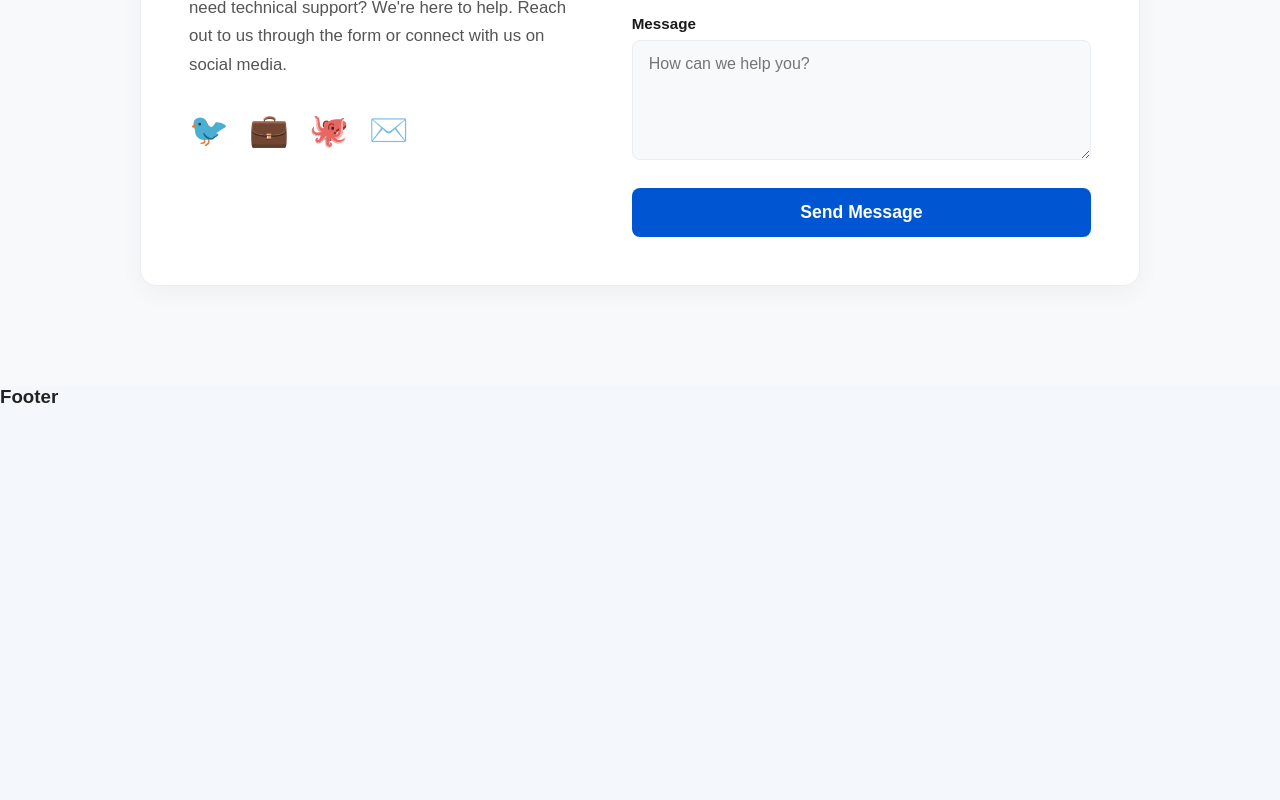
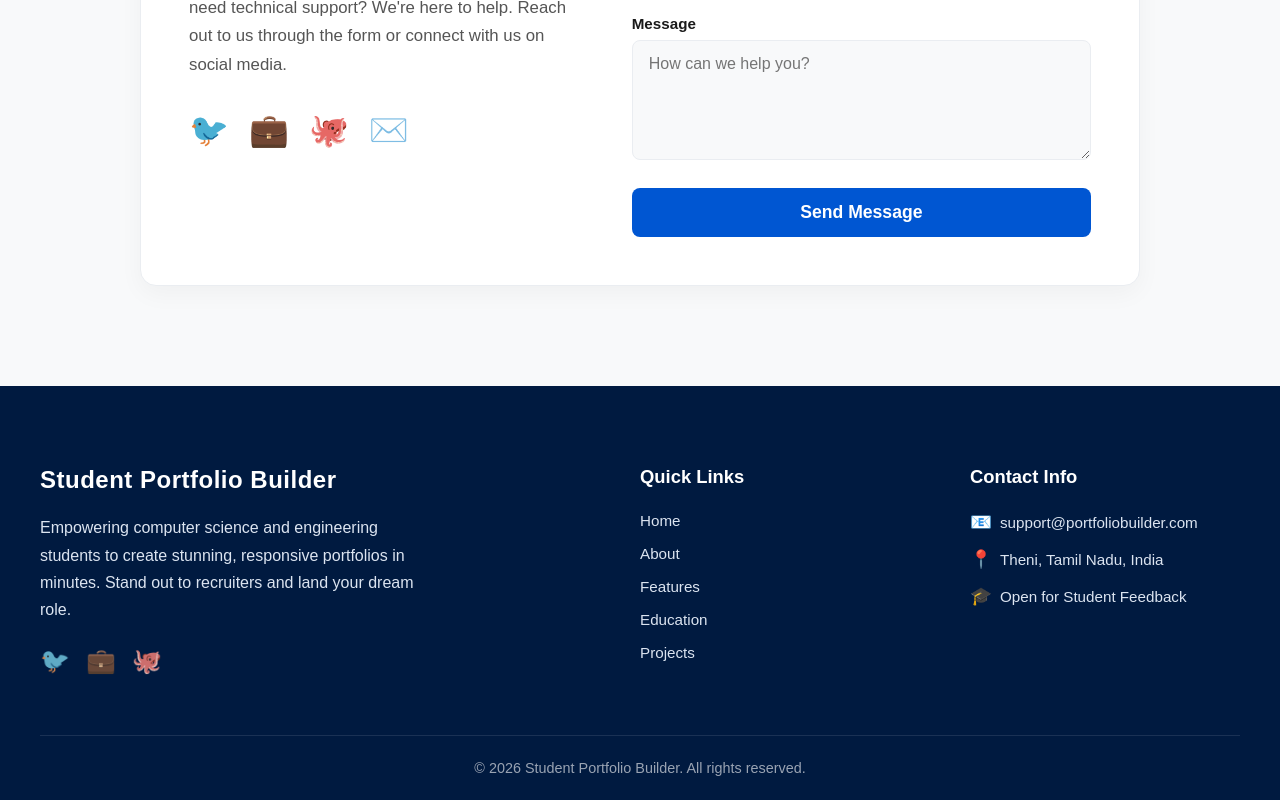
Before and after one commit to Akashv-deve/Student-Portfolio-Builder, a React (Vite) app: page / in a window 1280 px wide. Shown: the part 4869-5669 px from the top of the page. Before the commit the page ends 5297 px from the top, so only its background shows below. Built offline with nearby package versions, Linux system fonts and the light colour scheme.

Commit message:
Added Footer section

```diff
--- /dev/null
+++ b/src/components/Footer.css
@@ -0,0 +1,145 @@
+/* --- Global Footer Variables --- */
+:root {
+  --footer-bg: #001a40; /* Deep professional blue */
+  --footer-text: #dbe4f0; /* Soft off-white for readability */
+  --footer-heading: #ffffff;
+  --footer-accent: #4da3ff; /* Bright blue for hover states */
+  --footer-divider: rgba(255, 255, 255, 0.1);
+}
+
+/* --- Base Footer Styles --- */
+.footer-section {
+  background-color: var(--footer-bg);
+  color: var(--footer-text);
+  padding: 80px 24px 24px 24px;
+  display: flex;
+  justify-content: center;
+}
+
+.footer-container {
+  max-width: 1200px;
+  width: 100%;
+  display: flex;
+  flex-direction: column;
+}
+
+/* --- Top Section Layout --- */
+.footer-top {
+  display: grid;
+  grid-template-columns: 2fr 1fr 1fr;
+  gap: 60px;
+  margin-bottom: 60px;
+}
+
+/* --- Column 1: Brand --- */
+.footer-logo {
+  font-size: 1.5rem;
+  color: var(--footer-heading);
+  font-weight: 700;
+  margin-bottom: 20px;
+  letter-spacing: 0.5px;
+}
+
+.footer-description {
+  font-size: 1rem;
+  line-height: 1.7;
+  margin-bottom: 24px;
+  max-width: 400px;
+}
+
+.footer-socials {
+  display: flex;
+  gap: 16px;
+}
+
+.social-link {
+  font-size: 1.5rem;
+  text-decoration: none;
+  transition: transform 0.3s ease, filter 0.3s ease;
+  filter: grayscale(40%);
+  display: inline-block;
+}
+
+.social-link:hover {
+  transform: translateY(-3px) scale(1.1);
+  filter: grayscale(0%);
+}
+
+/* --- Columns 2 & 3: Links and Contact --- */
+.footer-heading {
+  font-size: 1.15rem;
+  color: var(--footer-heading);
+  font-weight: 600;
+  margin-bottom: 24px;
+}
+
+.footer-list {
+  list-style: none;
+  padding: 0;
+  margin: 0;
+  display: flex;
+  flex-direction: column;
+  gap: 16px;
+}
+
+.footer-list li {
+  font-size: 0.95rem;
+  display: flex;
+  align-items: center;
+  gap: 8px;
+}
+
+.footer-list a {
+  color: var(--footer-text);
+  text-decoration: none;
+  transition: color 0.3s ease, padding-left 0.3s ease;
+}
+
+.footer-list a:hover {
+  color: var(--footer-accent);
+  padding-left: 6px; /* Subtle arrow-like shift on hover */
+}
+
+.contact-icon {
+  font-size: 1.1rem;
+}
+
+/* --- Bottom Section: Copyright --- */
+.footer-bottom {
+  padding-top: 24px;
+  border-top: 1px solid var(--footer-divider);
+  text-align: center;
+  font-size: 0.9rem;
+  color: rgba(255, 255, 255, 0.6);
+}
+
+/* --- Mobile Responsiveness --- */
+@media screen and (max-width: 968px) {
+  .footer-top {
+    grid-template-columns: 1fr 1fr;
+    gap: 40px;
+  }
+
+  .footer-brand-col {
+    grid-column: 1 / -1; /* Spans full width on medium screens */
+  }
+
+  .footer-description {
+    max-width: 600px;
+  }
+}
+
+@media screen and (max-width: 600px) {
+  .footer-section {
+    padding: 60px 20px 20px 20px;
+  }
+
+  .footer-top {
+    grid-template-columns: 1fr;
+    gap: 40px;
+  }
+
+  .footer-logo {
+    font-size: 1.35rem;
+  }
+}
--- a/src/components/Footer.jsx
+++ b/src/components/Footer.jsx
@@ -1,9 +1,61 @@
-function Footer() {
+import React from 'react';
+import './Footer.css';
+
+const Footer = () => {
+  const currentYear = new Date().getFullYear();
+
   return (
-    <footer>
-      <h3>Footer</h3>
+    <footer className="footer-section">
+      <div className="footer-container">
+
+        {/* Top Section: Grid Layout */}
+        <div className="footer-top">
+
+          {/* Column 1: Brand & Description */}
+          <div className="footer-brand-col">
+            <h3 className="footer-logo">Student Portfolio Builder</h3>
+            <p className="footer-description">
+              Empowering computer science and engineering students to create stunning, responsive portfolios in minutes. Stand out to recruiters and land your dream role.
+            </p>
+            <div className="footer-socials">
+              <a href="#twitter" className="social-link" aria-label="Twitter" title="Twitter">🐦</a>
+              <a href="#linkedin" className="social-link" aria-label="LinkedIn" title="LinkedIn">💼</a>
+              <a href="#github" className="social-link" aria-label="GitHub" title="GitHub">🐙</a>
+            </div>
+          </div>
+
+          {/* Column 2: Quick Links */}
+          <div className="footer-links-col">
+            <h4 className="footer-heading">Quick Links</h4>
+            <ul className="footer-list">
+              <li><a href="#home">Home</a></li>
+              <li><a href="#about">About</a></li>
+              <li><a href="#skills">Features</a></li>
+              <li><a href="#education">Education</a></li>
+              <li><a href="#projects">Projects</a></li>
+            </ul>
+          </div>
+
+          {/* Column 3: Contact Info */}
+          <div className="footer-contact-col">
+            <h4 className="footer-heading">Contact Info</h4>
+            <ul className="footer-list">
+              <li><span className="contact-icon">📧</span> support@portfoliobuilder.com</li>
+              <li><span className="contact-icon">📍</span> Theni, Tamil Nadu, India</li>
+              <li><span className="contact-icon">🎓</span> Open for Student Feedback</li>
+            </ul>
+          </div>
+
+        </div>
+
+        {/* Bottom Section: Copyright */}
+        <div className="footer-bottom">
+          <p>&copy; {currentYear} Student Portfolio Builder. All rights reserved.</p>
+        </div>
+
+      </div>
     </footer>
   );
-}
+};
 
 export default Footer;
```
